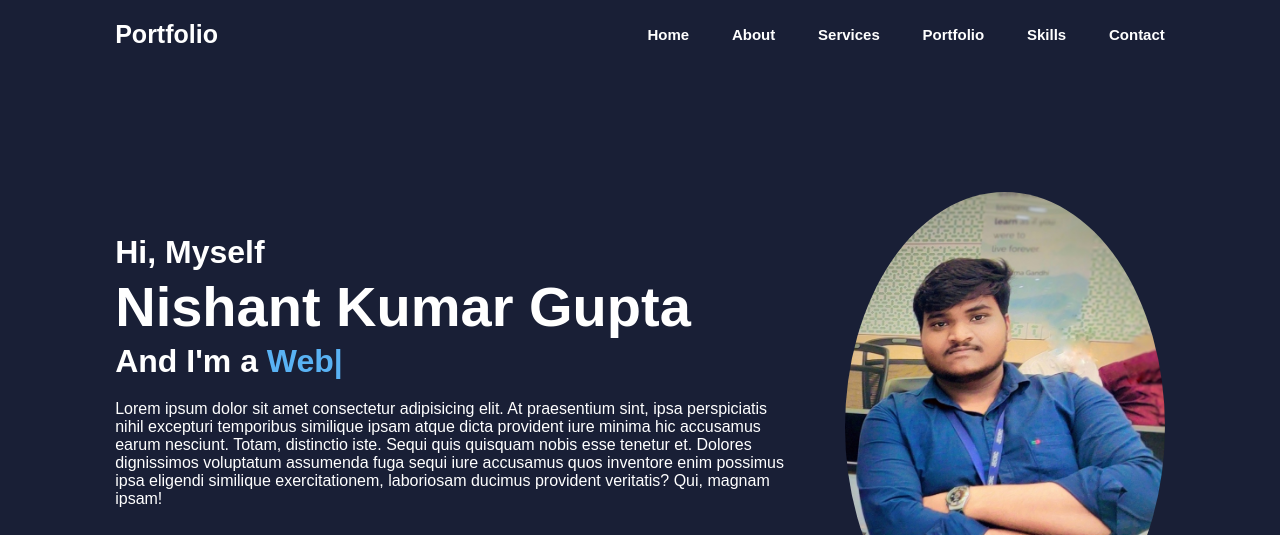
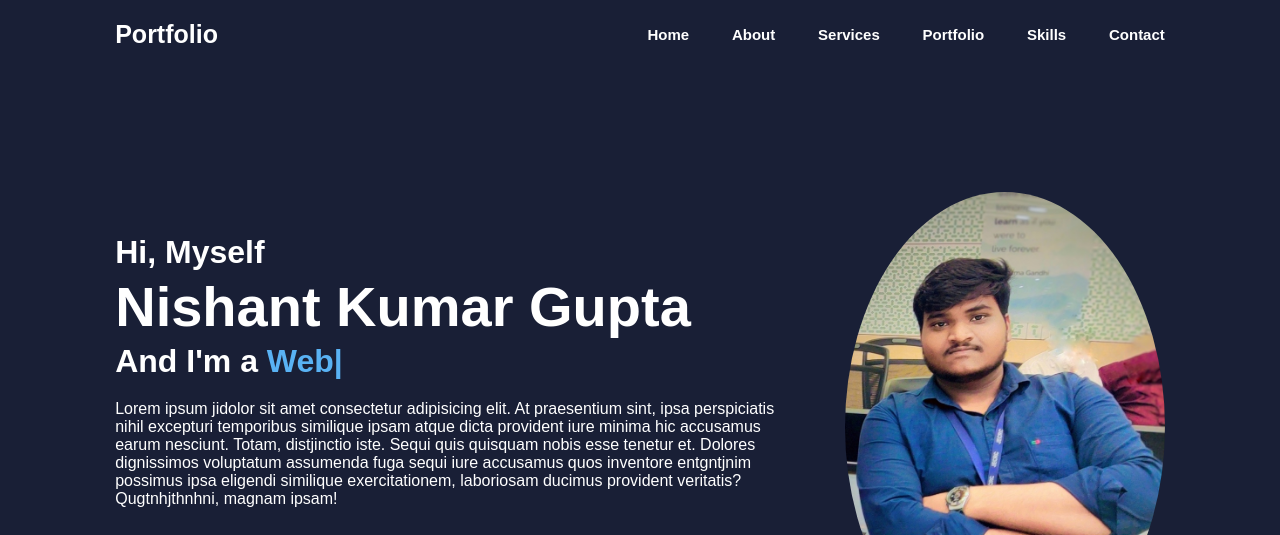
Before and after one commit to Nishantwedone/por, a plain HTML site: page index.html in a window 1280 px wide. Shown: the top 535 px of the page. Drawn offline with nearby package versions, Linux system fonts and the light colour scheme.

Commit message:
new commit for portfolio

```diff
--- a/index.html
+++ b/index.html
@@ -39,12 +39,12 @@
             <h3>Hi, Myself</h3>
             <h1>Nishant Kumar Gupta</h1>
             <h3>And I'm a <span class="multiple-text"></span></h3>
-            <p>Lorem ipsum dolor sit amet consectetur adipisicing elit. At praesentium sint, ipsa perspiciatis nihil
+            <p>Lorem ipsum jidolor sit amet consectetur adipisicing elit. At praesentium sint, ipsa perspiciatis nihil
                 excepturi temporibus similique ipsam atque dicta provident iure minima hic accusamus earum nesciunt.
-                Totam, distinctio iste.
+                Totam, distjinctio iste.
                 Sequi quis quisquam nobis esse tenetur et. Dolores dignissimos voluptatum assumenda fuga sequi iure
-                accusamus quos inventore enim possimus ipsa eligendi similique exercitationem, laboriosam ducimus
-                provident veritatis? Qui, magnam ipsam!</p>
+                accusamus quos inventore entgntjnim possimus ipsa eligendi similique exercitationem, laboriosam ducimus
+                provident veritatis? Qugtnhjthnhni, magnam ipsam!</p>
             <div class="social-media">
                 <a href="https://github.com/Nishantwedone"><i class="fa-brands fa-github"></i></a>
                 <a href="#"><i class="fa-brands fa-instagram"></i></a>
```
